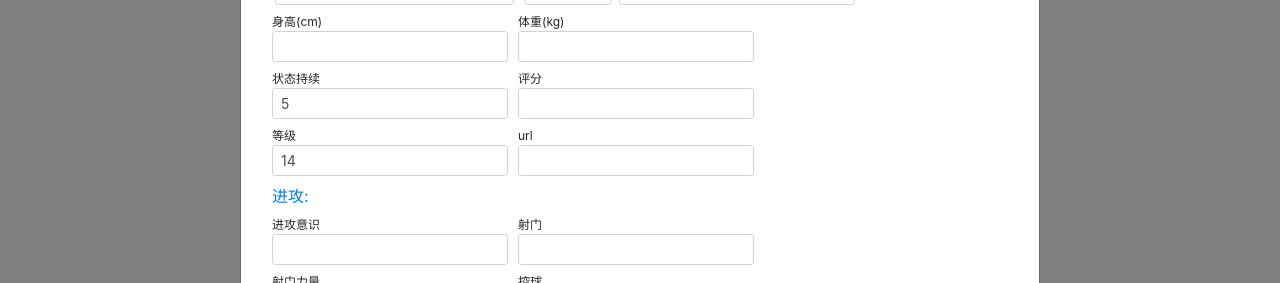
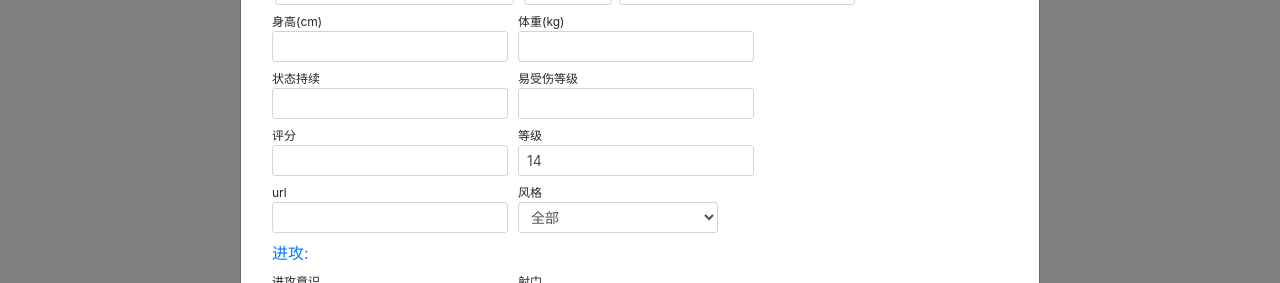
Before and after one commit to drinkTeaT/vue-project, a Vue app: page /#/show in a window 1280 px wide. Both pictures are taken after a click on the button "球探". Shown: the part 190-473 px from the top of the page. Built offline with nearby package versions, Linux system fonts and the light colour scheme; no server answers.

Commit message:
优化前

```diff
--- a/src/components/QueryPes.vue
+++ b/src/components/QueryPes.vue
@@ -51,6 +51,10 @@
                       style="font-size: 12px;margin-right: 10px;">状态持续<input type="number"
                                                                              class="form-control form-control-sm"
                                                                              v-model="form"
+                                                                             step="1"/></label>
+                    <label style="font-size: 12px;margin-right: 10px;">易受伤等级<input type="number"
+                                                                                   class="form-control form-control-sm"
+                                                                                   v-model="injuryResistance"
                                                                                    step="1"/></label><label
                         style="font-size: 12px;margin-right: 10px;">评分<input type="number"
                                                                              class="form-control form-control-sm"
@@ -60,7 +64,35 @@
                                                                              v-model="level" step="1"/></label><label
                         style="font-size: 12px;margin-right: 10px;">url<input type="text"
                                                                               class="form-control form-control-sm"
-                                                                            v-model="url"/></label></form>
+                                                                              v-model="url"/></label>
+                    <label style="font-size: 12px;margin-right: 10px;">风格<select class="form-control form-control-sm"
+                                                                                 v-model="style">
+                      <optgroup label>
+                        <option value>全部</option>
+                        <option value="-">无风格</option>
+                        <option value="Anchor Man">Anchor Man</option>
+                        <option value="Box-to-Box">Box-to-Box</option>
+                        <option value="Build Up">Build Up</option>
+                        <option value="Classic No. 10">Classic No. 10</option>
+                        <option value="Creative Playmaker">Creative Playmaker</option>
+                        <option value="Cross Specialist">Cross Specialist</option>
+                        <option value="Defensive Full-back">Defensive Full-back</option>
+                        <option value="Defensive Goalkeeper">Defensive Goalkeeper</option>
+                        <option value="Dummy Runner">Dummy Runner</option>
+                        <option value="Extra Frontman">Extra Frontman</option>
+                        <option value="Fox in the Box">Fox in the Box</option>
+                        <option value="Full-back Finisher">Full-back Finisher</option>
+                        <option value="Goal Poacher">Goal Poacher</option>
+                        <option value="Hole Player">Hole Player</option>
+                        <option value="Offensive Full-back">Offensive Full-back</option>
+                        <option value="Offensive Goalkeeper">Offensive Goalkeeper</option>
+                        <option value="Orchestrator">Orchestrator</option>
+                        <option value="Prolific Winger">Prolific Winger</option>
+                        <option value="Roaming Flank">Roaming Flank</option>
+                        <option value="Target Man">Target Man</option>
+                        <option value="The Destroyer">The Destroyer</option>
+                      </optgroup>
+                    </select></label></form>
                 </div>
               </div>
               <div class="row">
@@ -280,10 +312,11 @@ export default {
       age: "",
       height: "",
       weight: "",
-      form: "5",
+      form: "",
       score: "",
       level: "14",
       url: "",
+      style: "",
       offensiveAwareness: "",
       finishing: "",
       kickingPower: "",
@@ -294,6 +327,7 @@ export default {
       heading: "",
       jump: "",
       placeKicking: "",
+      injuryResistance: "",
       curl: "",
       defensiveAwareness: "",
       ballWinning: "",
@@ -326,7 +360,9 @@ export default {
         form: this.form,
         score: this.score,
         level: this.level,
+        injuryResistance: this.injuryResistance,
         url: this.url,
+        style: this.style,
         offensiveAwareness: this.offensiveAwareness,
         finishing: this.finishing,
         kickingPower: this.kickingPower,
--- a/src/components/Show.vue
+++ b/src/components/Show.vue
@@ -20,7 +20,7 @@ export default {
   components: {QueryPes, TableWithEdit},
   data() {
     return {
-      queryJson: '{"currentPage":1,"pageSize":100,"heading":"","speed":"","jump":"","finishing":"","acceleration":"","form":5,"level":"14","url":"","orderBy":"T2.FINISHING DESC, T2.SCORE DESC"}',
+      queryJson: '{"currentPage":1,"pageSize":100,"heading":"","speed":"","jump":"","finishing":"","acceleration":"","level":"14","url":"","orderBy":"T2.FINISHING DESC, T2.SCORE DESC"}',
       fieldMap: {"face":"","name":"名字","score":"评分","level":"等级","position":"位置","type":"类型","style":"风格","form":"状态持续性","offensiveAwareness":"进攻意识","finishing":"射门","kickingPower":"踢球力量","ballControl":"控球","dribbling":"盘带","tightPossession":"紧密控球","balance":"平衡","heading":"头球","jump":"跳跃","defensiveAwareness":"防守意识","ballWinning":"抢球","aggression":"抢球积极性","lowPass":"地面传球","loftedPass":"空中传球","placeKicking":"任意球","curl":"弧度","speed":"速度","acceleration":"加速","stamina":"体力","gkAwareness":"守门员意识","gkCatching":"守门员接球","gkClearing":"守门员解围","gkReflexes":"守门员扑救反应","gkReach":"守门员臂展","physicalContact":"身体对抗","age":"年龄","height":"身高(cm)","weight":"体重(kg)","strongerFoot":"常用脚","injuryResistance":"受伤等级","weakFootUsage":"弱势脚使用频率"}
     }
   },
```
Lines whose indentation alone changed are shown as unchanged.
